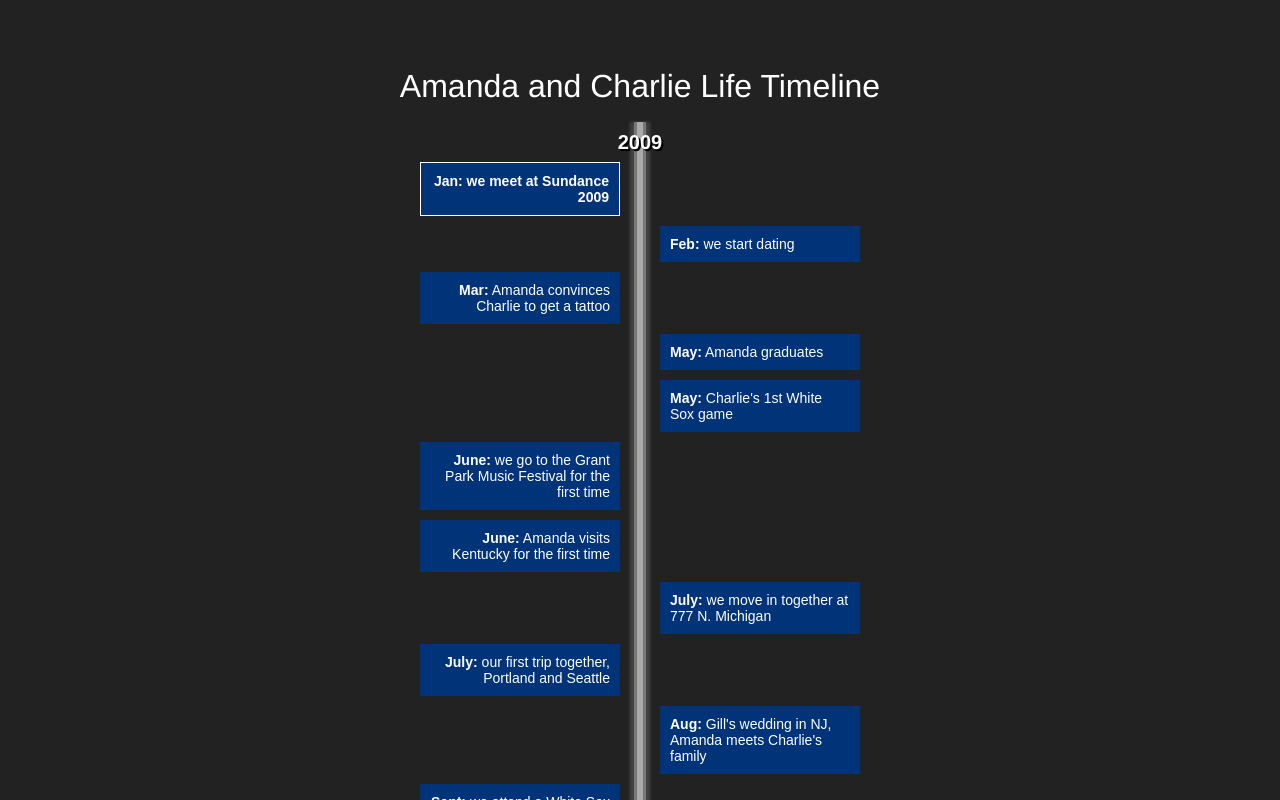
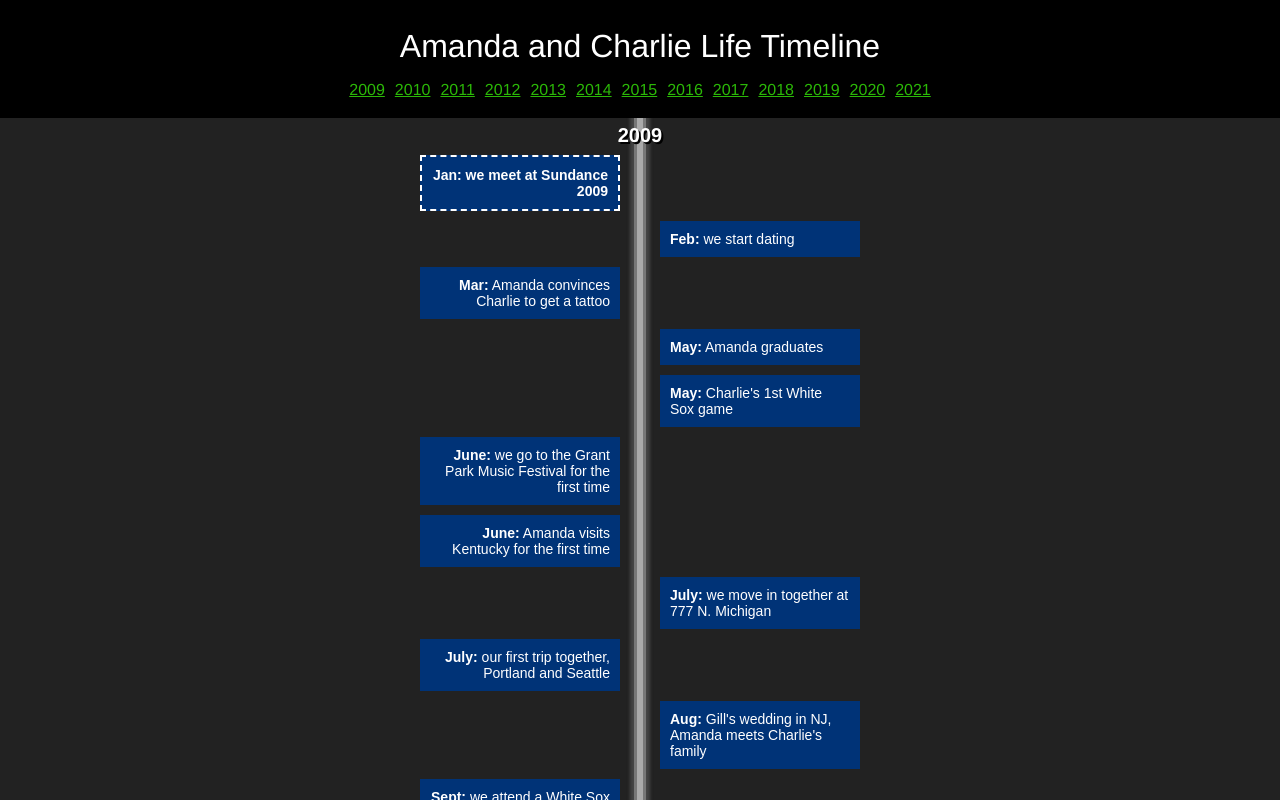
Before and after one commit to charliethomason/css-animation-timeline, a Next.js app: page / in a window 1280 px wide. Shown: the top 800 px of the page. Built offline with nearby package versions, Linux system fonts and the light colour scheme.

Commit message:
add nav to top

```diff
--- /dev/null
+++ b/components/nav.js
@@ -0,0 +1,12 @@
+export default function Nav({ years }) {
+  return (
+    <nav>
+      <h1>Amanda and Charlie Life Timeline</h1>
+      <ul>
+        {years.map(year => (
+          <li key={`nav-${year}`}><a href={`#${year}`}>{year}</a></li>
+        ))}
+      </ul>
+    </nav>
+  );
+}
--- a/components/timeline.js
+++ b/components/timeline.js
@@ -1,5 +1,6 @@
 import { useState } from "react";
 import events from "../data/events.json";
+import Nav from "./nav";
 import Event from "./event";
 import Lightbox from "./lightbox";
 
@@ -7,6 +8,7 @@ export default function Timeline() {
   const defaultEvent = { id: null, month: null, year: null, label: null };
   const [activeEvent, setActiveEvent] = useState(defaultEvent);
   const [lightboxShown, setLightboxShown] = useState(false);
+  const years = events.filter(evt => !!evt.year).map(evt => evt.year);
 
   const colors = ["blue", "violet"];
   let colorIndex = 1;
@@ -22,6 +24,7 @@ export default function Timeline() {
 
   return (
     <>
+      <Nav years={years} />
       <ul className="timeline">
         {events.map(evt => {
           const isYear = !!evt.year;
@@ -31,6 +34,7 @@ export default function Timeline() {
           }
           return isYear ? (
             <li key={evt.year}>
+              <div id={evt.year} className="year-anchor" />
               <h2 className="year">{evt.year}</h2>
             </li>
           ) : (
--- a/pages/index.js
+++ b/pages/index.js
@@ -3,7 +3,6 @@ import Timeline from "../components/timeline";
 export default function Main() {
   return (
     <main>
-      <h1>Amanda and Charlie Life Timeline</h1>
       <Timeline />
     </main>
   );
--- a/styles/_lightbox.scss
+++ b/styles/_lightbox.scss
@@ -7,7 +7,7 @@
   position: fixed;
   right: 0;
   top: 0;
-  z-index: 3;
+  z-index: 4;
 
   &.hidden {
     display: none;
--- a/styles/_main.scss
+++ b/styles/_main.scss
@@ -16,5 +16,29 @@ strong {
   display: none;
 }
 main {
-  padding: 50px;
+  padding: 0 50px;
 }
+nav {
+  background: $black;
+  left: 0;
+  padding: 10px 10px 20px;
+  position: fixed;
+  top: 0;
+  width: 100%;
+  z-index: 4;
+
+  ul {
+    display: flex;
+    justify-content: center;
+  }
+  a {
+    color: $green;
+    margin: 0 5px;
+    text-decoration: underline;
+
+    &:hover, &:focus {
+      color: $white;
+      text-decoration: none;
+    }
+  }
+}
--- a/styles/_timeline.scss
+++ b/styles/_timeline.scss
@@ -4,6 +4,7 @@
   flex-direction: column;
   list-style: none;
   margin: 0 auto;
+  padding-top: 115px;
   position: relative;
 
   &:before {
@@ -18,16 +19,30 @@
     height: 100%;
     width: 12px;
   }
+
+  li {
+    position: relative;
+
+    &:first-child .year {
+      margin-top: 10px;
+    }
+  }
 }
 .year {
   font-size: 20px;
   font-weight: bold;
-  margin: 10px 0 0;
+  margin: 30px 0 0;
   position: relative;
   text-align: center;
   text-shadow: 2px 2px 0px $black;
   width: 415px;
   z-index: 3;
+
+  &-anchor {
+    content: "";
+    position: absolute;
+    top: -100px;
+  }
 }
 .btn {
   $self: &;
@@ -90,7 +105,7 @@
   }
 
   &.notable {
-    border: 1px solid $white;
+    border: 2px dashed $white;
     font-weight: bold;
   }
 
```
